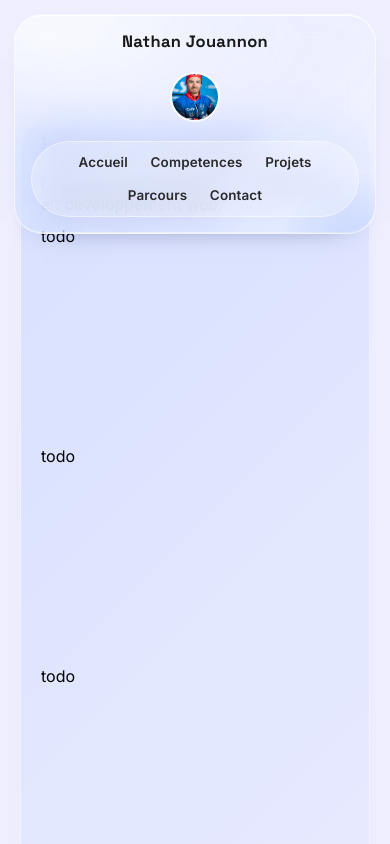
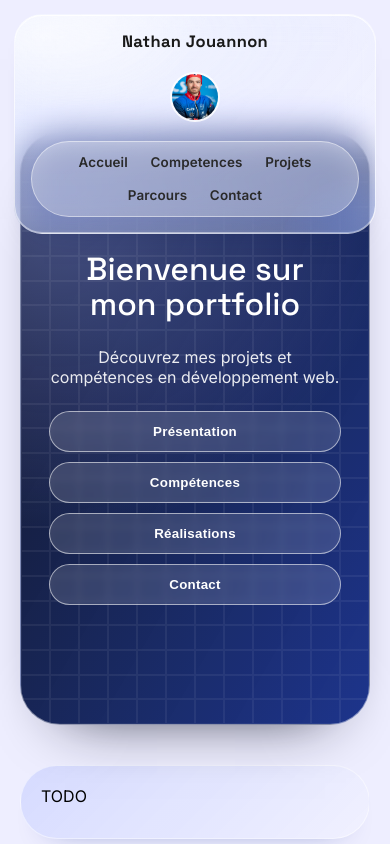
Before and after one commit to nathanjouannon/Portfolio, a React app: page / in a window 390 px wide. Shown: the top 844 px of the page. Built offline with nearby package versions, Linux system fonts and the light colour scheme; the HTML template or start-up script is replaced by a standard one.

Commit message:
update hero section

```diff
--- a/src/pages/Contact/contact.css
+++ b/src/pages/Contact/contact.css
@@ -3,12 +3,14 @@
 .contact-page {
   width: 100%;
   min-height: 100%;
+  display: flex;
+  align-items: center;
+  justify-content: center;
 }
 
 .contact-shell {
-  position: relative;
-  margin: 0 auto;
   padding: clamp(1.4rem, 3.6vw, 3rem);
+  width: 100%;
   border-radius: 2.6rem;
   background: linear-gradient(145deg, var(--bleu-50) 0%, var(--bleu-200) 100%);
   border: 1px solid var(--bleu-300);
--- a/src/pages/Home/Home.tsx
+++ b/src/pages/Home/Home.tsx
@@ -1,16 +1,157 @@
+import { useRef } from 'react'
+import type { MouseEvent } from 'react'
 import './home.css'
 
+const redirectionLinks = [
+  { label: 'Présentation', targetId: 'home-presentation' },
+  { label: 'Compétences', targetId: 'home-skills' },
+  { label: 'Réalisations', targetId: 'home-projects' },
+  { label: 'Contact', targetId: 'home-contact' },
+]
+
+const pixelCells = Array.from({ length: 288 })
+
 export default function Home() {
+  // Contruction de la page d'accueil du portfolio
+  // - Section avec des boutons qui rediriges vers les différentes sections de la page d'acceuil basé sur le useRef qui prend 90% de viewHeight
+  // - Présentation générale.
+  // - Preview des compétences avec des liens vers les sections compétences.
+  // - Preview des réalisation avec des liens vers les réalisations.
+
+  const backgroundRef = useRef<HTMLDivElement | null>(null)
+  const lastLitIndexRef = useRef<number | null>(null)
+
+  const relightPixel = (pixelIndex: number) => {
+    const background = backgroundRef.current
+
+    if (!background || pixelIndex < 0 || pixelIndex >= background.children.length) {
+      return
+    }
+
+    const cell = background.children[pixelIndex] as HTMLElement
+    cell.classList.remove('is-lit')
+    void cell.offsetWidth
+    cell.classList.add('is-lit')
+  }
+
+  const getColumnCount = (background: HTMLDivElement) => {
+    const computedColumns = window.getComputedStyle(background).gridTemplateColumns
+    return computedColumns.split(' ').filter(Boolean).length
+  }
+
+  const pickRandomNeighbor = (index: number, total: number, columns: number) => {
+    const row = Math.floor(index / columns)
+    const column = index % columns
+    const rowCount = Math.ceil(total / columns)
+    const candidates: number[] = []
+
+    if (column > 0) candidates.push(index - 1)
+    if (column < columns - 1) candidates.push(index + 1)
+    if (row > 0) candidates.push(index - columns)
+    if (row < rowCount - 1) candidates.push(index + columns)
+    if (row > 0 && column > 0) candidates.push(index - columns - 1)
+    if (row > 0 && column < columns - 1) candidates.push(index - columns + 1)
+    if (row < rowCount - 1 && column > 0) candidates.push(index + columns - 1)
+    if (row < rowCount - 1 && column < columns - 1) candidates.push(index + columns + 1)
+
+    const validCandidates = candidates.filter((candidate) => candidate >= 0 && candidate < total)
+
+    if (validCandidates.length === 0) {
+      return null
+    }
+
+    const randomIndex = Math.floor(Math.random() * validCandidates.length)
+    return validCandidates[randomIndex]
+  }
+
+  const handlePixelHover = (event: MouseEvent<HTMLElement>) => {
+    const background = backgroundRef.current
+
+    if (!background) {
+      return
+    }
+
+    const rect = background.getBoundingClientRect()
+    const x = event.clientX - rect.left
+    const y = event.clientY - rect.top
+
+    if (x < 0 || y < 0 || x > rect.width || y > rect.height) {
+      return
+    }
+
+    const columns = getColumnCount(background)
+    const totalCells = background.children.length
+
+    if (columns <= 0 || totalCells === 0) {
+      return
+    }
+
+    const rows = Math.ceil(totalCells / columns)
+    const cellWidth = rect.width / columns
+    const cellHeight = rect.height / rows
+    const column = Math.min(columns - 1, Math.floor(x / cellWidth))
+    const row = Math.min(rows - 1, Math.floor(y / cellHeight))
+    const hoveredIndex = row * columns + column
+
+    if (hoveredIndex >= totalCells || hoveredIndex === lastLitIndexRef.current) {
+      return
+    }
+
+    lastLitIndexRef.current = hoveredIndex
+    relightPixel(hoveredIndex)
+
+    const neighbor = pickRandomNeighbor(hoveredIndex, totalCells, columns)
+    if (neighbor !== null) {
+      window.setTimeout(() => relightPixel(neighbor), 80)
+    }
+  }
+
+  const handleSectionRedirect = (targetId: string) => {
+    const nextSection = document.getElementById(targetId)
+
+    if (nextSection) {
+      nextSection.scrollIntoView({ behavior: 'smooth', block: 'start' })
+    }
+  }
+
   return (
-    <div className="home-container">
-      <h1>Bienvenue sur mon portfolio</h1>
-      <p>Découvrez mes projets et compétences en développement web.</p>
-      <div style={{ marginBottom: 200 }}>todo</div>
-      <div style={{ marginBottom: 200 }}>todo</div>
-      <div style={{ marginBottom: 200 }}>todo</div>
-      <div style={{ marginBottom: 200 }}>__</div>
-      <div style={{ marginBottom: 200 }}>__</div>
-      <div style={{ marginBottom: 200 }}>__</div>
+    <div className="home-sections-container">
+      <section
+        className="home-section-redirection"
+        onMouseMove={handlePixelHover}
+        onMouseLeave={() => {
+          lastLitIndexRef.current = null
+        }}
+      >
+        <div className="home-redirection-background" aria-hidden="true" ref={backgroundRef}>
+          {pixelCells.map((_, index) => (
+            <span className="pixel-cell" key={index} />
+          ))}
+        </div>
+
+        <div className="home-redirection-content">
+          <h1>Bienvenue sur mon portfolio</h1>
+          <p>Découvrez mes projets et compétences en développement web.</p>
+
+          <div className="home-redirection-actions">
+            {redirectionLinks.map((link) => (
+              <button
+                key={link.targetId}
+                type="button"
+                className="home-redirection-button"
+                onClick={() => handleSectionRedirect(link.targetId)}
+              >
+                {link.label}
+              </button>
+            ))}
+          </div>
+        </div>
+      </section>
+      <section className="home-section-présentation">
+        <div className="home-container">
+          <p>TODO</p>
+        </div>
+      </section>
     </div>
   )
 }
--- a/src/pages/Home/home.css
+++ b/src/pages/Home/home.css
@@ -1,10 +1,181 @@
+/*  Générale */
+.home-sections-container,
+.home-section-redirection,
+.home-container {
+  --home-glass-start: color-mix(in srgb, var(--bleu-500) 26%, transparent);
+  --home-glass-end: color-mix(in srgb, var(--bleu-50) 18%, transparent);
+  --home-panel-shadow: color-mix(in srgb, var(--bleu-900) 85%, transparent);
+  --home-border-soft: color-mix(in srgb, var(--bleu-50) 50%, transparent);
+  --home-hero-border: color-mix(in srgb, var(--bleu-50) 45%, transparent);
+  --home-hero-shadow: color-mix(in srgb, var(--bleu-950) 95%, transparent);
+  --home-hero-glow: color-mix(in srgb, var(--bleu-500) 40%, transparent);
+  --home-hero-bg-a: color-mix(in srgb, var(--bleu-950) 94%, transparent);
+  --home-hero-bg-b: color-mix(in srgb, var(--bleu-900) 90%, transparent);
+  --home-cell-border: color-mix(in srgb, var(--bleu-50) 6%, transparent);
+  --home-cell-base: color-mix(in srgb, var(--bleu-50) 1%, transparent);
+  --home-content-text: var(--bleu-50);
+  --home-content-subtext: color-mix(in srgb, var(--bleu-50) 90%, transparent);
+  --home-button-border: color-mix(in srgb, var(--bleu-50) 56%, transparent);
+  --home-button-bg: color-mix(in srgb, var(--bleu-50) 14%, transparent);
+  --home-button-bg-hover: color-mix(in srgb, var(--bleu-50) 28%, transparent);
+  --home-button-shadow: color-mix(in srgb, var(--bleu-50) 95%, transparent);
+  --home-pixel-start: color-mix(in srgb, var(--bleu-50) 4%, transparent);
+  --home-pixel-end: color-mix(in srgb, var(--bleu-50) 1%, transparent);
+}
+
+.home-sections-container {
+  display: flex;
+  margin-top: 20px;
+  width: 100%;
+  flex-direction: column;
+  gap: 40px;
+}
+
 .home-container {
   width: 100%;
   display: flex;
   flex-direction: column;
   padding: 20px;
-  background: linear-gradient(135deg, rgba(154, 185, 255, 0.26), rgba(255, 255, 255, 0.18));
-  box-shadow: 0 15px 30px -30px rgba(19, 36, 93, 0.85);
-  border: 1px solid rgba(255, 255, 255, 0.5);
+  background: linear-gradient(135deg, var(--home-glass-start), var(--home-glass-end));
+  box-shadow: 0 15px 30px -30px var(--home-panel-shadow);
+  border: 1px solid var(--home-border-soft);
   border-radius: 40px;
 }
+
+/* section Redirection */
+.home-section-redirection {
+  position: relative;
+  width: 100%;
+  min-height: min(78vh, 680px);
+  border-radius: 40px;
+  overflow: hidden;
+  border: 1px solid var(--home-hero-border);
+  box-shadow: 0 30px 60px -45px var(--home-hero-shadow);
+  background:
+    radial-gradient(circle at 10% 10%, var(--home-hero-glow), transparent 55%),
+    linear-gradient(120deg, var(--home-hero-bg-a), var(--home-hero-bg-b));
+}
+
+.home-redirection-background {
+  position: absolute;
+  inset: 0;
+  display: grid;
+  grid-template-columns: repeat(24, minmax(0, 1fr));
+  grid-template-rows: repeat(12, minmax(0, 1fr));
+}
+
+.pixel-cell {
+  border: 1px solid var(--home-cell-border);
+  background: var(--home-cell-base);
+}
+
+.pixel-cell.is-lit {
+  animation: pixel-glow 1.8s ease-out;
+}
+
+.home-redirection-content {
+  position: relative;
+  z-index: 1;
+  min-height: inherit;
+  display: flex;
+  flex-direction: column;
+  justify-content: center;
+  align-items: center;
+  gap: 24px;
+  padding: clamp(28px, 4vw, 56px);
+  color: var(--home-content-text);
+  text-align: center;
+}
+
+.home-redirection-content h1 {
+  margin: 0;
+  line-height: 1.1;
+  font-size: clamp(2rem, 4.5vw, 4rem);
+}
+
+.home-redirection-content p {
+  max-width: 58ch;
+  margin: 0;
+  font-size: clamp(1rem, 1.7vw, 1.2rem);
+  color: var(--home-content-subtext);
+}
+
+.home-redirection-actions {
+  width: 100%;
+  max-width: 900px;
+  display: flex;
+  flex-wrap: wrap;
+  justify-content: center;
+  gap: 14px;
+}
+
+.home-redirection-button {
+  cursor: pointer;
+  border: 1px solid var(--home-button-border);
+  border-radius: 999px;
+  background: var(--home-button-bg);
+  color: var(--home-content-text);
+  font-weight: 600;
+  letter-spacing: 0.02em;
+  padding: 12px 22px;
+  backdrop-filter: blur(3px);
+  transition:
+    transform 220ms ease,
+    background-color 220ms ease,
+    box-shadow 220ms ease;
+}
+
+.home-redirection-button:hover {
+  transform: translateY(-2px);
+  background: var(--home-button-bg-hover);
+  box-shadow: 0 10px 24px -16px var(--home-button-shadow);
+}
+
+.home-redirection-button:active {
+  transform: translateY(0);
+}
+
+@keyframes pixel-glow {
+  0% {
+    background: var(--home-pixel-start);
+    box-shadow: inset 0 0 0 0 transparent;
+  }
+  22% {
+    background: var(--bleu-300);
+    box-shadow: inset 0 0 22px 5px var(--bleu-400);
+  }
+  70% {
+    background: var(--bleu-200);
+    box-shadow: inset 0 0 14px 2px var(--bleu-300);
+  }
+  100% {
+    background: var(--home-pixel-end);
+    box-shadow: inset 0 0 0 0 transparent;
+  }
+}
+
+@media (max-width: 900px) {
+  .home-section-redirection {
+    min-height: min(70vh, 620px);
+  }
+
+  .home-redirection-background {
+    grid-template-columns: repeat(18, minmax(0, 1fr));
+    grid-template-rows: repeat(16, minmax(0, 1fr));
+  }
+}
+
+@media (max-width: 640px) {
+  .home-redirection-background {
+    grid-template-columns: repeat(12, minmax(0, 1fr));
+    grid-template-rows: repeat(24, minmax(0, 1fr));
+  }
+
+  .home-redirection-actions {
+    gap: 10px;
+  }
+
+  .home-redirection-button {
+    width: 100%;
+  }
+}
```
